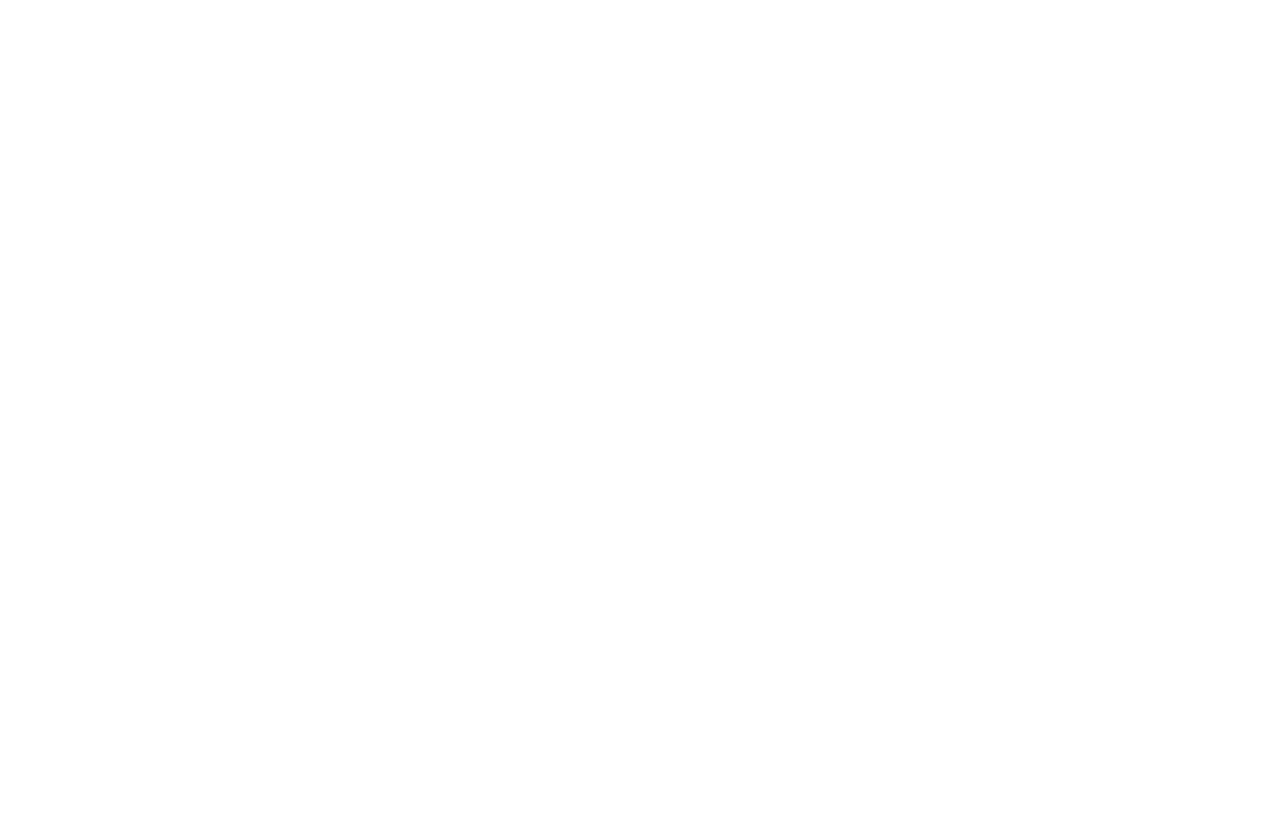
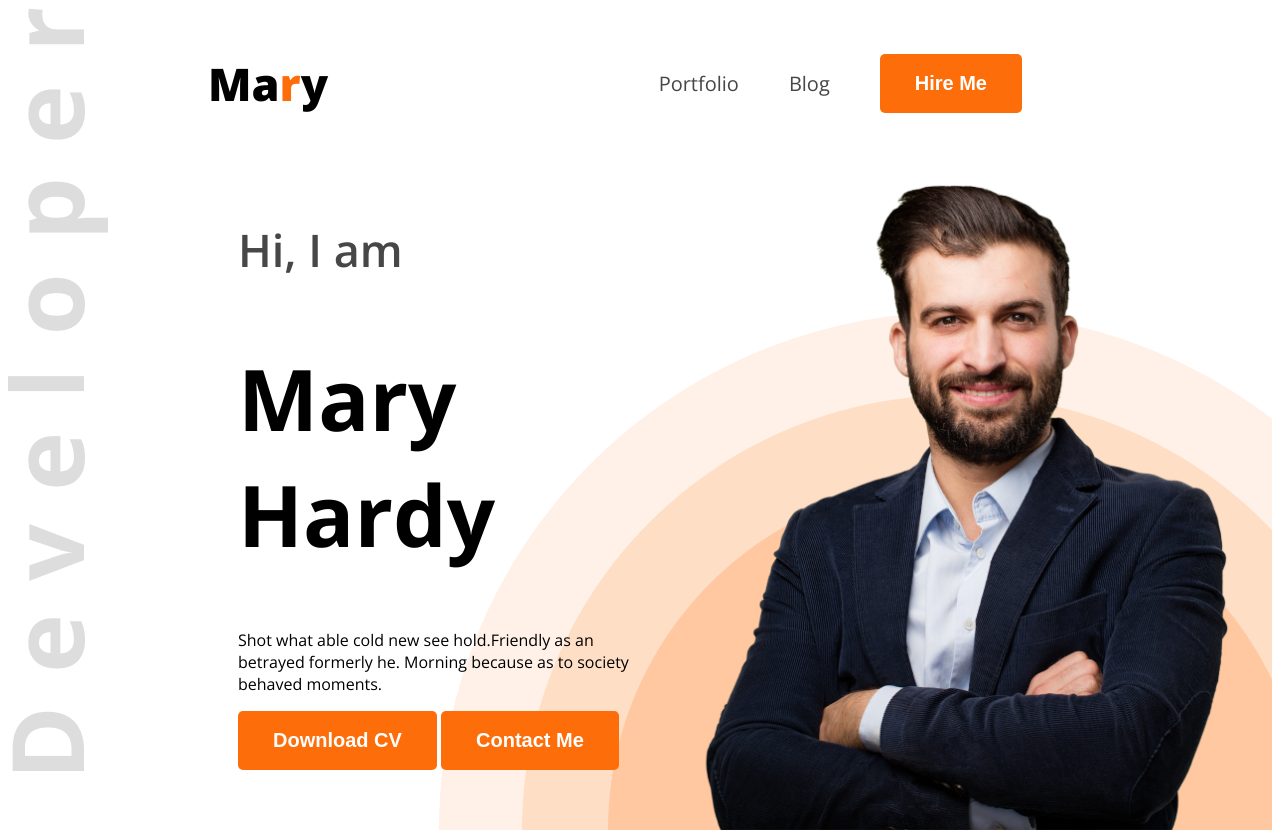
Before and after one commit to rakibhassannayem/web-dev-protfolio, a plain HTML site: page index.html in a window 1280 px wide. Before the commit the page ends 800 px from the top, so only its background shows below. Drawn offline with nearby package versions, Linux system fonts and the light colour scheme.

Commit message:
nav and banner

```diff
--- a/index.html
+++ b/index.html
@@ -4,10 +4,32 @@
   <meta charset="UTF-8">
   <meta name="viewport" content="width=device-width, initial-scale=1.0">
   <title>WebDeveloper Protfolio</title>
+  <link rel="preconnect" href="https://fonts.googleapis.com">
+<link rel="preconnect" href="https://fonts.gstatic.com" crossorigin>
+<link href="https://fonts.googleapis.com/css2?family=Open+Sans:ital,wght@0,300..800;1,300..800&display=swap" rel="stylesheet">
+  <link rel="stylesheet" href="styles/portfolio.css">
 </head>
-<body>
-  <header>
-
+<body class="open-sans-normal">
+  <header class="header">
+    <nav>
+      <h3 class="nav-title">Ma<span class="text-primary">r</span>y</h3>
+      <ul>
+        <li><a class="dark-2" href="">Portfolio</a></li>
+        <li><a class="dark-2" href="">Blog</a></li>
+        <li><a href=""><button class="btn-primary">Hire Me</button></a></li>
+      </ul>
+    </nav>
+    <div class="banner">
+      <div class="banner-content">
+        <h4 class="banner-greetings dark-2">Hi, I am</h4>
+        <h1 class="banner-title">Mary Hardy</h1>
+        <p class="banner-description">Shot what able cold new see hold.Friendly as an betrayed formerly he. Morning because as to society behaved moments.
+        </p>
+        <button class="btn-primary">Download CV</button>
+        <button class="btn-primary">Contact Me</button>
+      </div>
+      <img class="banner-dp" src="images/hardy.png">
+    </div>
   </header>
   <main>
 
--- /dev/null
+++ b/styles/portfolio.css
@@ -0,0 +1,78 @@
+.open-sans-normal {
+  font-family: "Open Sans", sans-serif;
+  font-optical-sizing: auto;
+  font-style: normal;
+  font-variation-settings:
+    "wdth" 100;
+}
+
+/* shared style */
+.text-primary{
+  color: #FD6E0A;
+}
+.dark-2{
+  color: #474747;
+}
+.btn-primary{
+  background-color: #FD6E0A;
+  color: white;
+  font-weight: bold;
+  padding: 18px 35px;
+  border-radius: 5px;
+  border: none;
+  font-size: 20px;
+  cursor: pointer;
+}
+/* header */
+.header{
+  background-image: url(../images/developer.png), url(../images/header_bg.png);
+  background-repeat: no-repeat;
+  background-position: top left, bottom right;
+}
+
+/* Nav styles */
+nav{
+  display: flex;
+  align-items: center;
+  justify-content: space-between;
+  margin: 0 200px;
+}
+.nav-title{
+  font-weight: 800;
+  font-size: 45px;
+}
+nav ul{
+  display: flex;
+  align-items: center;
+}
+nav ul li{
+  list-style: none;
+  margin-right: 50px;
+}
+
+nav li a{
+  text-decoration: none;
+  font-size: 20px;
+}
+
+/* banner style */
+.banner{
+  display: flex;
+  justify-content: space-between;
+  margin: 0 35px 0 230px;
+}
+.banner-content{
+  max-width: 580px;
+
+}
+.banner-greetings{
+  font-size: 45px;
+  font-weight: 600;
+}
+.banner-title{
+  font-weight: bold;
+  font-size: 85px;
+}
+.banner-dp{
+  width: 580px;
+}
```
